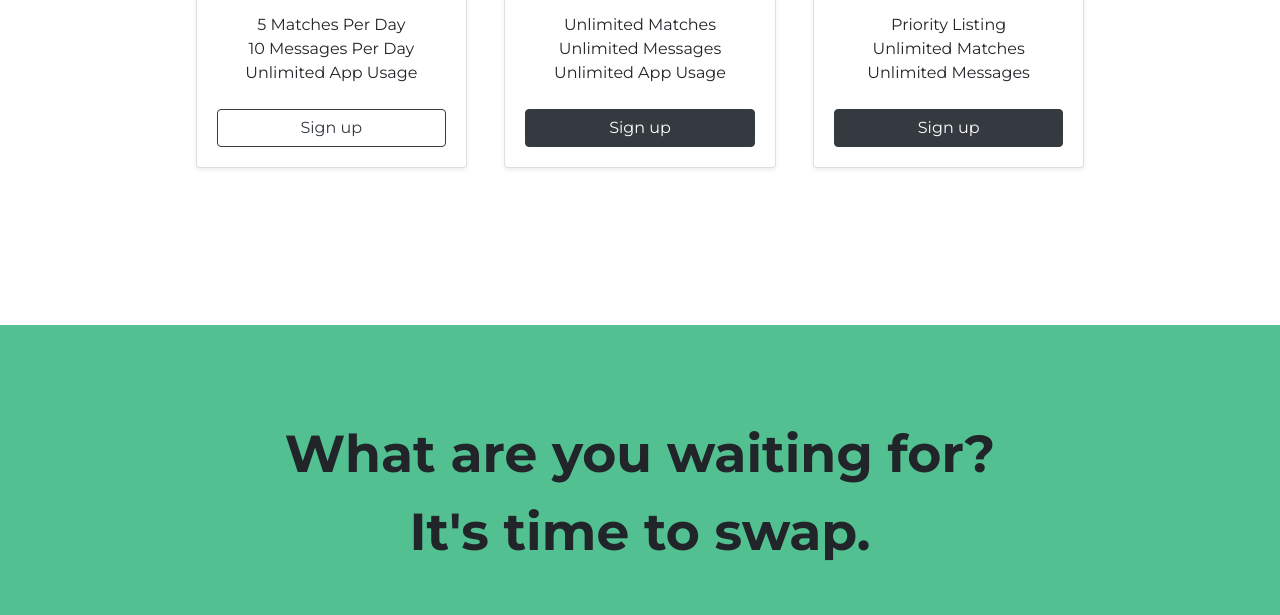
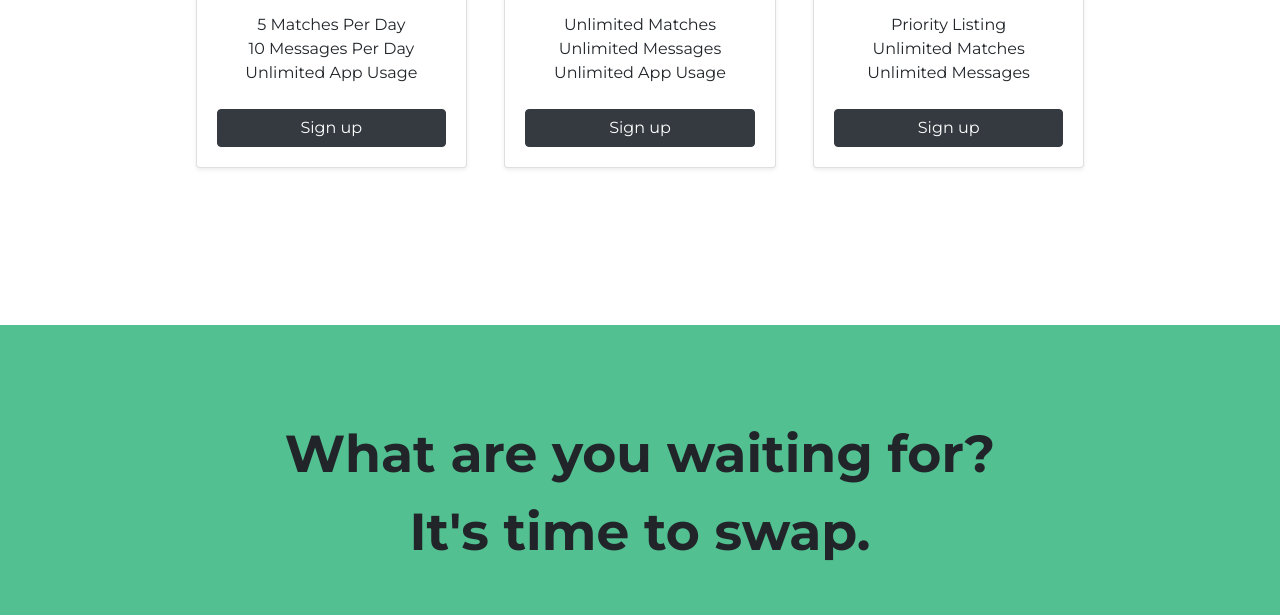
Before and after one commit to julia-crosara/book-swap-app, a plain HTML site: page index.html in a window 1280 px wide. Shown: the part 1980-2595 px from the top of the page. Drawn offline with nearby package versions, Linux system fonts and the light colour scheme.

Commit message:
modify buttons

```diff
--- a/index.html
+++ b/index.html
@@ -141,7 +141,7 @@
                                 <li>10 Messages Per Day</li>
                                 <li>Unlimited App Usage</li>
                             </ul>
-                            <button type="button" class="btn btn-block btn-outline-dark">Sign
+                            <button type="button" class="btn btn-block btn-dark">Sign
                                 up</button>
                         </div>
                     </div>
```
